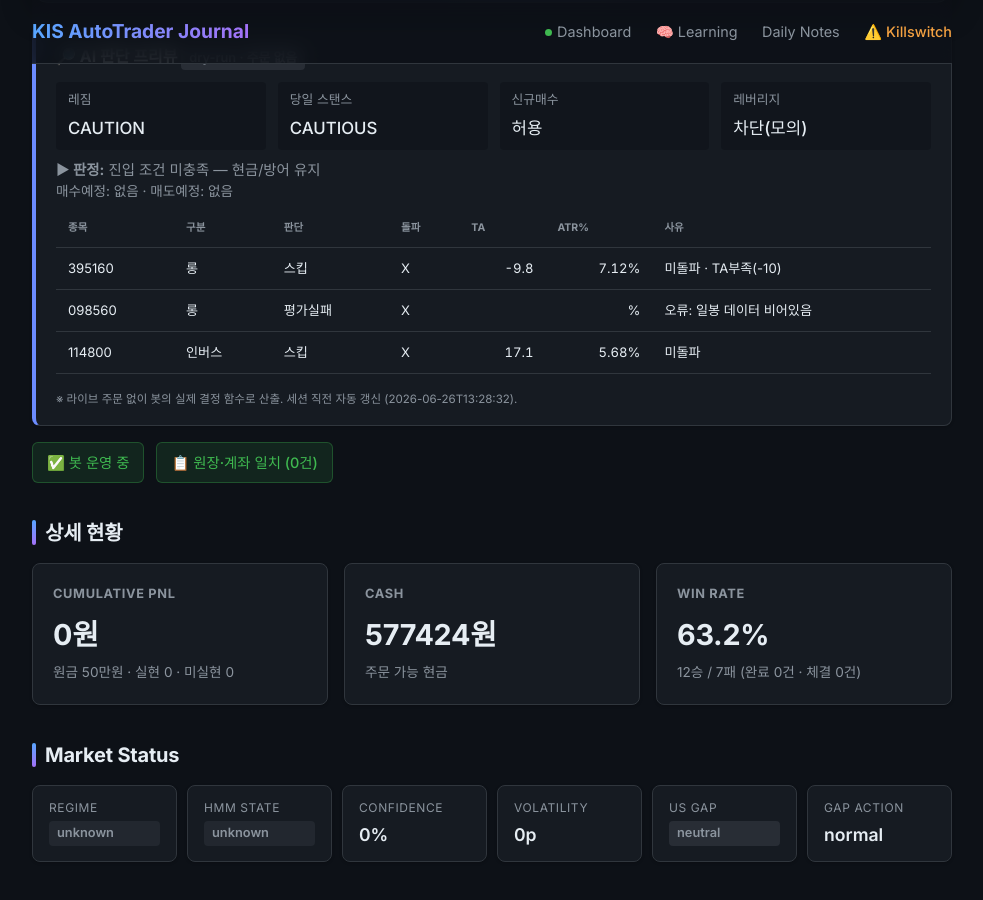
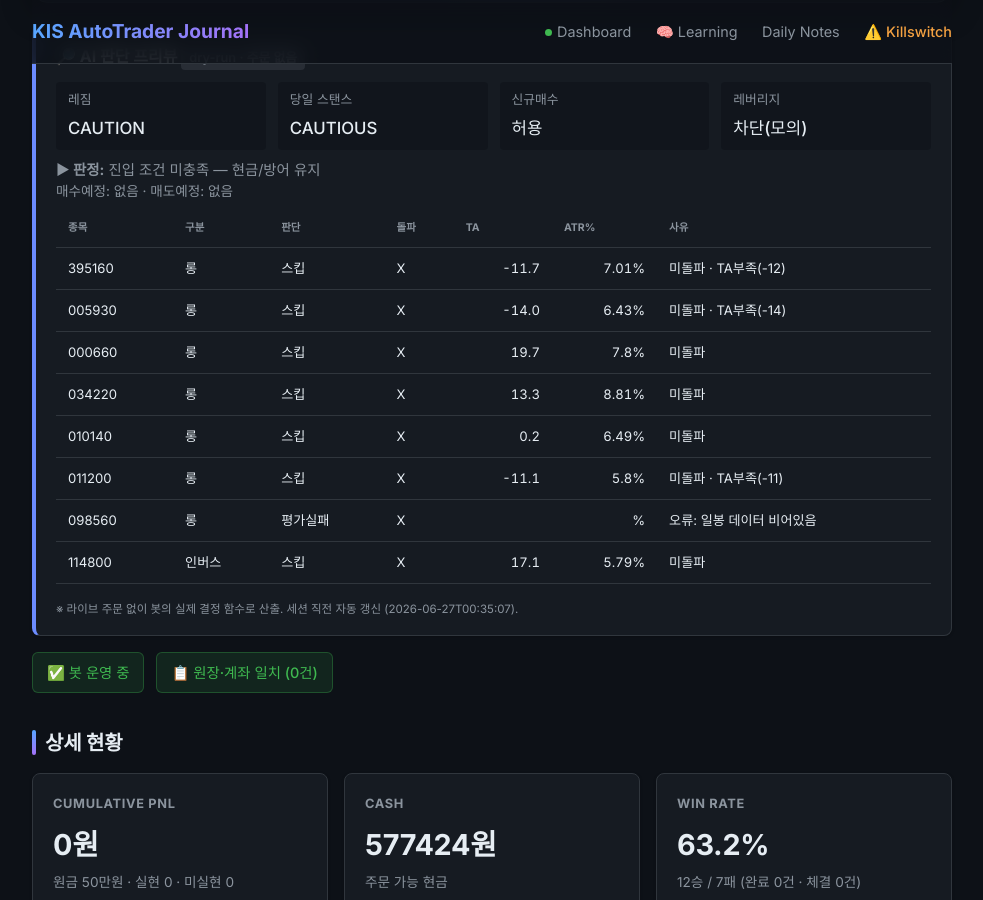
Before and after one commit to BudongJW/kis-trading-journal, a Jekyll site: the page built from index.html, in a window 1280 px wide and 900 px high, scrolled down 351 px. Shown: the whole window, without its empty margins (148-1131 px from the left). Built offline with Jekyll 4.4.1, drawn with Linux system fonts in a browser that asks for light colours; nearby versions of some CDN libraries.

Commit message:
auto: dry-run preview 06-26 15:35Z

```diff
--- a/_data/dry_run.json
+++ b/_data/dry_run.json
@@ -1,5 +1,5 @@
 {
-  "generated_at": "2026-06-26T13:28:32",
+  "generated_at": "2026-06-27T00:35:07",
   "mode": "DRY-RUN (읽기 전용, 주문 없음)",
   "market": {
     "regime": "CAUTION",
@@ -26,10 +26,60 @@
       "type": "롱",
       "decision": "스킵",
       "breakout": false,
-      "ta": -9.8,
-      "atr_pct": 7.12,
+      "ta": -11.7,
+      "atr_pct": 7.01,
       "fee_gate_ok": true,
-      "why_skip": "미돌파 · TA부족(-10)"
+      "why_skip": "미돌파 · TA부족(-12)"
+    },
+    {
+      "symbol": "005930",
+      "type": "롱",
+      "decision": "스킵",
+      "breakout": false,
+      "ta": -14.0,
+      "atr_pct": 6.43,
+      "fee_gate_ok": true,
+      "why_skip": "미돌파 · TA부족(-14)"
+    },
+    {
+      "symbol": "000660",
+      "type": "롱",
+      "decision": "스킵",
+      "breakout": false,
+      "ta": 19.7,
+      "atr_pct": 7.8,
+      "fee_gate_ok": true,
+      "why_skip": "미돌파"
+    },
+    {
+      "symbol": "034220",
+      "type": "롱",
+      "decision": "스킵",
+      "breakout": false,
+      "ta": 13.3,
+      "atr_pct": 8.81,
+      "fee_gate_ok": true,
+      "why_skip": "미돌파"
+    },
+    {
+      "symbol": "010140",
+      "type": "롱",
+      "decision": "스킵",
+      "breakout": false,
+      "ta": 0.2,
+      "atr_pct": 6.49,
+      "fee_gate_ok": true,
+      "why_skip": "미돌파"
+    },
+    {
+      "symbol": "011200",
+      "type": "롱",
+      "decision": "스킵",
+      "breakout": false,
+      "ta": -11.1,
+      "atr_pct": 5.8,
+      "fee_gate_ok": true,
+      "why_skip": "미돌파 · TA부족(-11)"
     },
     {
       "symbol": "098560",
@@ -43,14 +93,14 @@
       "decision": "스킵",
       "breakout": false,
       "ta": 17.1,
-      "atr_pct": 5.68,
+      "atr_pct": 5.79,
       "fee_gate_ok": true,
       "why_skip": "미돌파"
     }
   ],
   "gap_recovery": {
     "enabled_live": true,
-    "now_kst": "13:28",
+    "now_kst": "00:35",
     "window": "09:00~09:20",
     "candidates": [
       {
@@ -58,7 +108,52 @@
         "name": "KODEX 미국나스닥100TR",
         "decision": "스킵",
         "gap_open_pct": -1.85,
-        "intraday_pct": -6.56,
+        "intraday_pct": -5.0,
+        "in_window": false,
+        "reason": "촉발 없음(오버나이트=normal≠aggressive_buy)"
+      },
+      {
+        "symbol": "005930",
+        "name": "삼성전자",
+        "decision": "스킵",
+        "gap_open_pct": -1.26,
+        "intraday_pct": -4.1,
+        "in_window": false,
+        "reason": "촉발 없음(오버나이트=normal≠aggressive_buy)"
+      },
+      {
+        "symbol": "000660",
+        "name": "SK하이닉스",
+        "decision": "스킵",
+        "gap_open_pct": -2.3,
+        "intraday_pct": -6.21,
+        "in_window": false,
+        "reason": "촉발 없음(오버나이트=normal≠aggressive_buy)"
+      },
+      {
+        "symbol": "034220",
+        "name": "LG디스플레이",
+        "decision": "스킵",
+        "gap_open_pct": -1.24,
+        "intraday_pct": -4.85,
+        "in_window": false,
+        "reason": "촉발 없음(오버나이트=normal≠aggressive_buy)"
+      },
+      {
+        "symbol": "010140",
+        "name": "삼성중공업",
+        "decision": "스킵",
+        "gap_open_pct": -1.26,
+        "intraday_pct": -2.13,
+        "in_window": false,
+        "reason": "촉발 없음(오버나이트=normal≠aggressive_buy)"
+      },
+      {
+        "symbol": "011200",
+        "name": "HMM",
+        "decision": "스킵",
+        "gap_open_pct": 0.05,
+        "intraday_pct": -1.93,
         "in_window": false,
         "reason": "촉발 없음(오버나이트=normal≠aggressive_buy)"
       },
@@ -88,18 +183,18 @@
       "type": "long",
       "decision": "스킵",
       "breakout": false,
-      "ta": 1.0,
-      "atr_pct": 1.76,
-      "why_skip": "미돌파 · TA부족(+1)"
+      "ta": -0.2,
+      "atr_pct": 1.77,
+      "why_skip": "미돌파 · TA부족(-0)"
     },
     {
       "symbol": "XLF",
       "type": "long",
       "decision": "스킵",
       "breakout": false,
-      "ta": -0.5,
-      "atr_pct": 1.31,
-      "why_skip": "미돌파 · TA부족(-0)"
+      "ta": 0.1,
+      "atr_pct": 1.28,
+      "why_skip": "미돌파 · TA부족(+0)"
     },
     {
       "symbol": "SH",
@@ -117,19 +212,19 @@
       "symbol": "TLT",
       "type": "defensive",
       "decision": "스킵",
-      "breakout": false,
-      "ta": -2.0,
+      "breakout": true,
+      "ta": -4.5,
       "atr_pct": 0.57,
-      "why_skip": "미돌파 · TA부족(-2) · 수수료게이트"
+      "why_skip": "TA부족(-4) · 수수료게이트"
     },
     {
       "symbol": "SHY",
       "type": "defensive",
       "decision": "스킵",
-      "breakout": false,
-      "ta": 11.4,
+      "breakout": true,
+      "ta": -0.6,
       "atr_pct": 0.09,
-      "why_skip": "미돌파 · TA부족(+11) · 수수료게이트"
+      "why_skip": "TA부족(-1) · 수수료게이트"
     }
   ],
   "us_summary": {
```
